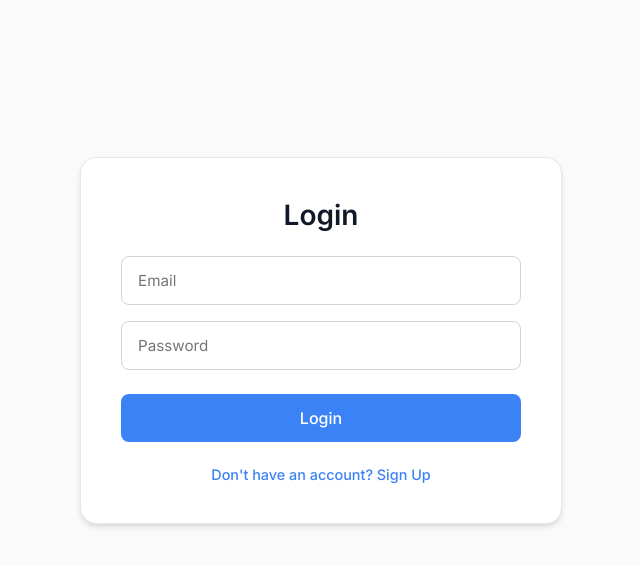
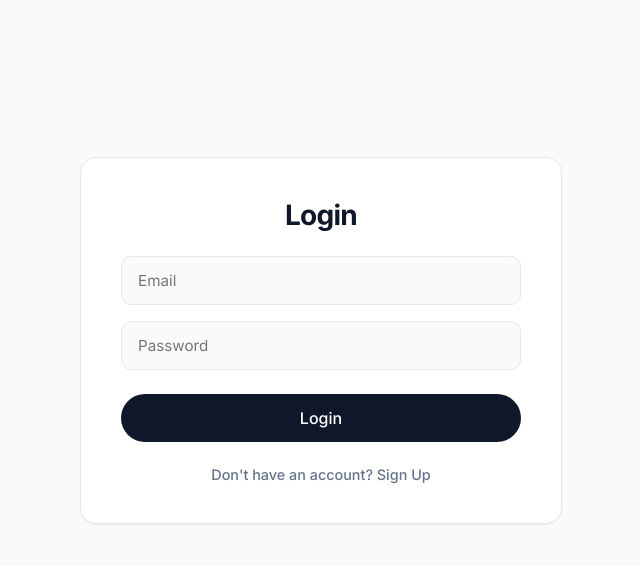
Before and after one commit to m-Affan55/Post-Manager, a React (Vite) app: page / in a window 1280 px wide. Shown: the top 566 px of the page, without its empty margins (319-959 px from the left). Built offline with nearby package versions, Linux system fonts and the light colour scheme.

Commit message:
styling of Login and Sign up has also refactored now.

```diff
--- a/src/Styles/Auth.css
+++ b/src/Styles/Auth.css
@@ -8,10 +8,10 @@
 }
 
 .auth-card {
-    background-color: #ffffff;
-    border-radius: 16px;
-    border: 1px solid #e5e7eb;
-    box-shadow: 0 4px 6px -1px rgba(0, 0, 0, 0.1), 0 2px 4px -1px rgba(0, 0, 0, 0.06);
+    background-color: var(--card-bg);
+    border-radius: var(--radius-lg);
+    border: 1px solid var(--border);
+    box-shadow: var(--shadow-sm);
     padding: 40px;
     width: 100%;
     max-width: 400px;
@@ -22,8 +22,9 @@
 .auth-card h1 {
     margin: 0 0 24px 0;
     font-size: 1.75rem;
-    font-weight: 600;
-    color: #111827;
+    font-weight: 700;
+    color: var(--text-main);
+    letter-spacing: -0.025em;
 }
 
 .auth-form {
@@ -35,25 +36,26 @@
 .auth-form input {
     width: 100%;
     padding: 14px 16px;
-    border: 1px solid #d1d5db;
-    border-radius: 8px;
+    border: 1px solid var(--border);
+    border-radius: var(--radius-md);
     font-size: 0.95rem;
     outline: none;
     transition: border-color 0.2s, box-shadow 0.2s;
     font-family: inherit;
     box-sizing: border-box;
+    background-color: var(--bg-color);
 }
 
 .auth-form input:focus {
-    border-color: #3b82f6;
-    box-shadow: 0 0 0 3px rgba(59, 130, 246, 0.1);
+    border-color: var(--primary);
+    background-color: var(--card-bg);
 }
 
 .auth-submit-btn {
-    background-color: #3b82f6;
+    background-color: var(--primary);
     color: white;
     border: none;
-    border-radius: 8px;
+    border-radius: 99px;
     padding: 14px 20px;
     font-size: 1rem;
     font-weight: 500;
@@ -63,7 +65,7 @@
 }
 
 .auth-submit-btn:hover {
-    background-color: #2563eb;
+    background-color: var(--primary-hover);
 }
 
 .auth-submit-btn:active {
@@ -76,13 +78,13 @@
 }
 
 .auth-footer a {
-    color: #3b82f6;
+    color: var(--text-muted);
     text-decoration: none;
     font-weight: 500;
     transition: color 0.2s;
 }
 
 .auth-footer a:hover {
-    color: #2563eb;
+    color: var(--primary);
     text-decoration: underline;
 }
```
